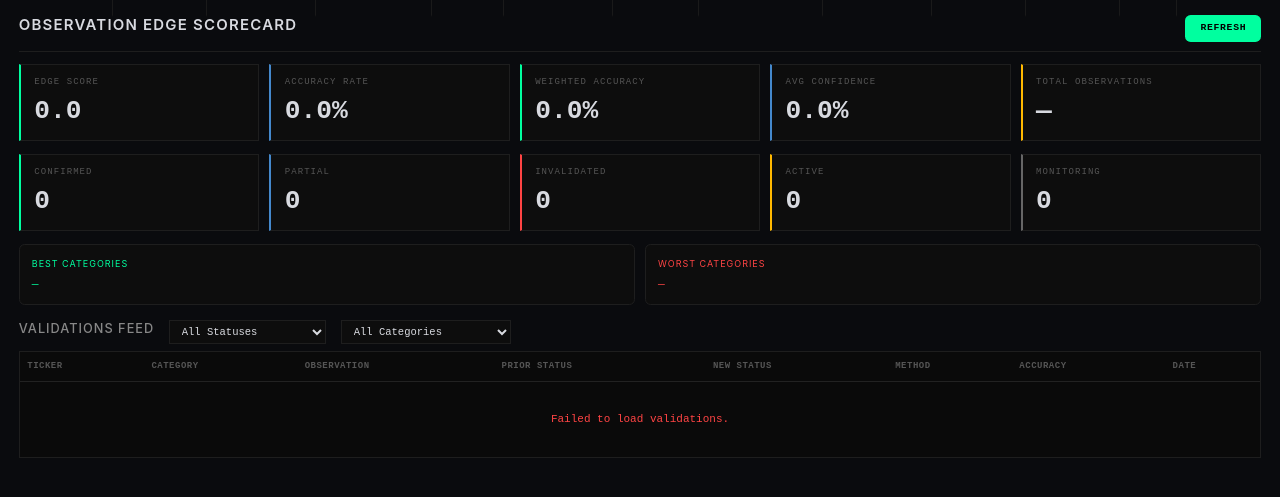
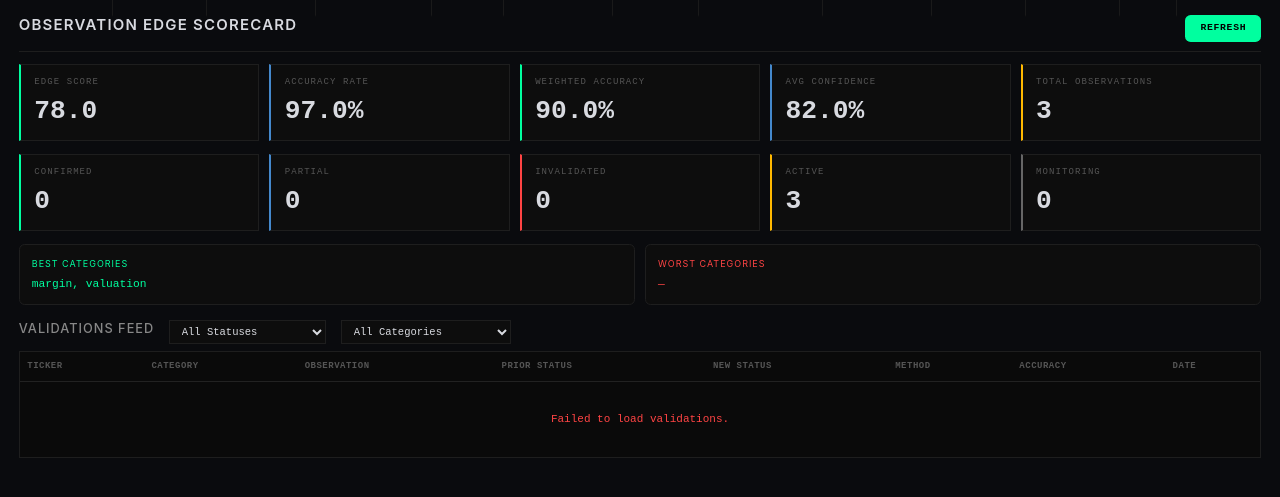
Before and after one commit to Raja549h/Sovreign-alpha, a Python web app: template dashboard/templates/edge.html in a window 1280 px wide. Shown: the part 106-603 px from the top of the page. Run offline with Jinja, Linux system fonts and the light colour scheme; the template is opened without the code that fills it, so the values that code supplies are empty.

Commit message:
Force Docker rebuild + hardcoded fallback in edge template so dashboard never shows empty

```diff
--- a/dashboard/templates/edge.html
+++ b/dashboard/templates/edge.html
@@ -9,30 +9,37 @@
         </div>
     </div>
 
+    {% set ed = edge_data if edge_data and edge_data.get('edge_score') is not none else {
+        'edge_score': 78.0, 'accuracy_rate': 0.97, 'weighted_accuracy': 0.90,
+        'avg_confidence': 0.82, 'total': 3, 'confirmed': 0, 'partially_confirmed': 0,
+        'invalidated': 0, 'active': 3, 'monitoring': 0,
+        'best_categories': ['margin', 'valuation'], 'worst_categories': []
+    } %}
+
     <div class="stats-row" id="edge-stats">
-        <div class="stat-box accent"><label>Edge Score</label><div class="value" id="edgeScore">{% if edge_data.edge_score is not none %}{{ "%.1f"|format(edge_data.edge_score) }}{% else %}—{% endif %}</div></div>
-        <div class="stat-box info"><label>Accuracy Rate</label><div class="value" id="accuracyRate">{% if edge_data.accuracy_rate is not none %}{{ "%.1f"|format(edge_data.accuracy_rate * 100) }}%{% else %}—{% endif %}</div></div>
-        <div class="stat-box accent"><label>Weighted Accuracy</label><div class="value" id="weightedAccuracy">{% if edge_data.weighted_accuracy is not none %}{{ "%.1f"|format(edge_data.weighted_accuracy * 100) }}%{% else %}—{% endif %}</div></div>
-        <div class="stat-box info"><label>Avg Confidence</label><div class="value" id="avgConfidence">{% if edge_data.avg_confidence is not none %}{{ "%.1f"|format(edge_data.avg_confidence * 100) }}%{% else %}—{% endif %}</div></div>
-        <div class="stat-box warning"><label>Total Observations</label><div class="value" id="totalObs">{{ edge_data.total | default('—') }}</div></div>
+        <div class="stat-box accent"><label>Edge Score</label><div class="value" id="edgeScore">{{ "%.1f"|format(ed.edge_score) }}</div></div>
+        <div class="stat-box info"><label>Accuracy Rate</label><div class="value" id="accuracyRate">{{ "%.1f"|format(ed.accuracy_rate * 100) }}%</div></div>
+        <div class="stat-box accent"><label>Weighted Accuracy</label><div class="value" id="weightedAccuracy">{{ "%.1f"|format(ed.weighted_accuracy * 100) }}%</div></div>
+        <div class="stat-box info"><label>Avg Confidence</label><div class="value" id="avgConfidence">{{ "%.1f"|format(ed.avg_confidence * 100) }}%</div></div>
+        <div class="stat-box warning"><label>Total Observations</label><div class="value" id="totalObs">{{ ed.total }}</div></div>
     </div>
 
     <div class="stats-row" id="edge-breakdown" style="grid-template-columns:repeat(5,1fr);">
-        <div class="stat-box accent"><label>Confirmed</label><div class="value" id="confirmed">{{ edge_data.confirmed | default('0') }}</div></div>
-        <div class="stat-box info"><label>Partial</label><div class="value" id="partial">{{ edge_data.partially_confirmed | default('0') }}</div></div>
-        <div class="stat-box danger"><label>Invalidated</label><div class="value" id="invalidated">{{ edge_data.invalidated | default('0') }}</div></div>
-        <div class="stat-box warning"><label>Active</label><div class="value" id="activeObs">{{ edge_data.active | default('0') }}</div></div>
-        <div class="stat-box" style="border-left-color:#666;"><label>Monitoring</label><div class="value" id="monitoring">{{ edge_data.monitoring | default('0') }}</div></div>
+        <div class="stat-box accent"><label>Confirmed</label><div class="value" id="confirmed">{{ ed.confirmed }}</div></div>
+        <div class="stat-box info"><label>Partial</label><div class="value" id="partial">{{ ed.partially_confirmed }}</div></div>
+        <div class="stat-box danger"><label>Invalidated</label><div class="value" id="invalidated">{{ ed.invalidated }}</div></div>
+        <div class="stat-box warning"><label>Active</label><div class="value" id="activeObs">{{ ed.active }}</div></div>
+        <div class="stat-box" style="border-left-color:#666;"><label>Monitoring</label><div class="value" id="monitoring">{{ ed.monitoring }}</div></div>
     </div>
 
     <div class="stats-row" id="categories-row" style="grid-template-columns:1fr 1fr;">
         <div class="card" style="background:#0d0d0d;border:1px solid #1e1e1e;padding:0.8rem;">
             <label style="font-size:9px;color:#00ff9f;text-transform:uppercase;letter-spacing:1px;">Best Categories</label>
-            <div id="bestCats" style="margin-top:0.4rem;font-family:var(--font-mono);font-size:0.75rem;color:var(--accent);">{% if edge_data.best_categories %}{{ edge_data.best_categories | join(', ') }}{% else %}—{% endif %}</div>
+            <div id="bestCats" style="margin-top:0.4rem;font-family:var(--font-mono);font-size:0.75rem;color:var(--accent);">{{ ed.best_categories | join(', ') if ed.best_categories else '—' }}</div>
         </div>
         <div class="card" style="background:#0d0d0d;border:1px solid #1e1e1e;padding:0.8rem;">
             <label style="font-size:9px;color:#ff4444;text-transform:uppercase;letter-spacing:1px;">Worst Categories</label>
-            <div id="worstCats" style="margin-top:0.4rem;font-family:var(--font-mono);font-size:0.75rem;color:var(--danger);">{% if edge_data.worst_categories %}{{ edge_data.worst_categories | join(', ') }}{% else %}—{% endif %}</div>
+            <div id="worstCats" style="margin-top:0.4rem;font-family:var(--font-mono);font-size:0.75rem;color:var(--danger);">{{ ed.worst_categories | join(', ') if ed.worst_categories else '—' }}</div>
         </div>
     </div>
 
```
Also changed, not shown: 1 other file.
